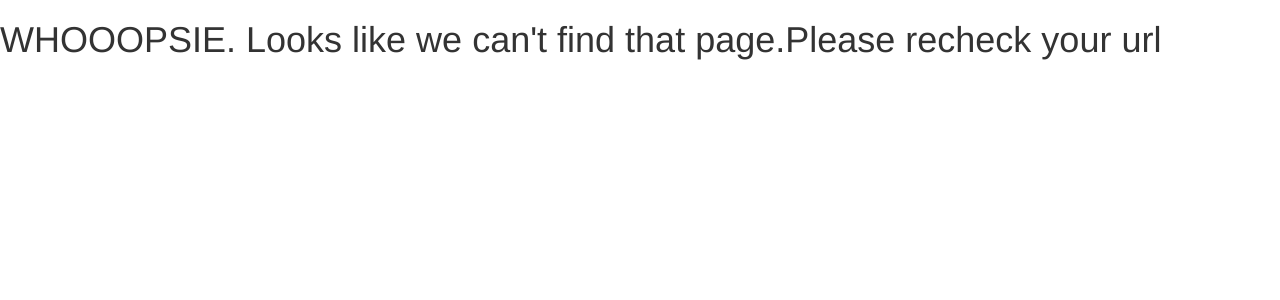
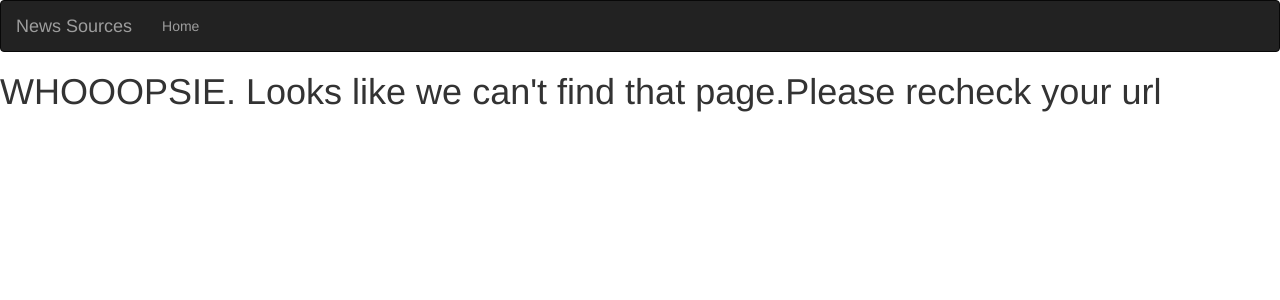
Before and after one commit to NzauM/NewsShow, a Flask app: template app/templates/error.html in a window 1280 px wide. Shown: the top 300 px of the page. Run offline with Flask 2, Linux system fonts and the light colour scheme; the template is opened without the code that fills it, so the values that code supplies are empty; parts of the project's set-up code (start-up, migrations or seed data) failed here and were passed over; some libraries are stand-ins or nearby versions.

Commit message:
Add a navbar

```diff
--- a/app/templates/article.html
+++ b/app/templates/article.html
@@ -8,7 +8,8 @@
 <div class="row">
     {% for art in article%}
     <div class="col-md-4">
-    <div class="card">
+    <div class="card-group">
+    <div class="card ">
             <h5 class="card-title"><b>{{art.title}}</b></h5>
         <img src="{{art.publishedAt}}" class="card-img-top" alt="source image" width=" 400px ">
         <div class="card-body">
@@ -19,6 +20,7 @@
             <p class="card-text">Published on: {{art.readMore}} </p>
         </div>
       </div>
+    </div>
     </div>
 
 {% endfor %}
--- a/app/templates/base.html
+++ b/app/templates/base.html
@@ -7,6 +7,10 @@
     <title>Welcome to news show</title>
 </head>
 <body>
+  {% block navbar %}
+  {% include 'navbar.html' %}
+  {%endblock%}
+
   {% block content %}
   {%endblock%}
 </body>
--- /dev/null
+++ b/app/templates/navbar.html
@@ -0,0 +1,18 @@
+<div class="navbar navbar-inverse" role="navigation">
+        <div class="container-fluid">
+            <div class="navbar-header">
+                <button type="button" class="navbar-toggle" data-toggle="collapse" data-target=".navbar-collapse">
+                  <span class="sr-only">Toggle navigation</span>
+                  <span class="icon-bar"></span>
+                  <span class="icon-bar"></span>
+                  <span class="icon-bar"></span>
+                </button>
+                <a class="navbar-brand" href="/"> News Sources </a>
+            </div>
+            <div class="navbar-collapse collapse">
+                <ul class="nav navbar-nav">
+                    <li><a href="/">Home</a></li>
+            </div>
+
+        </div>
+    </div>
```
